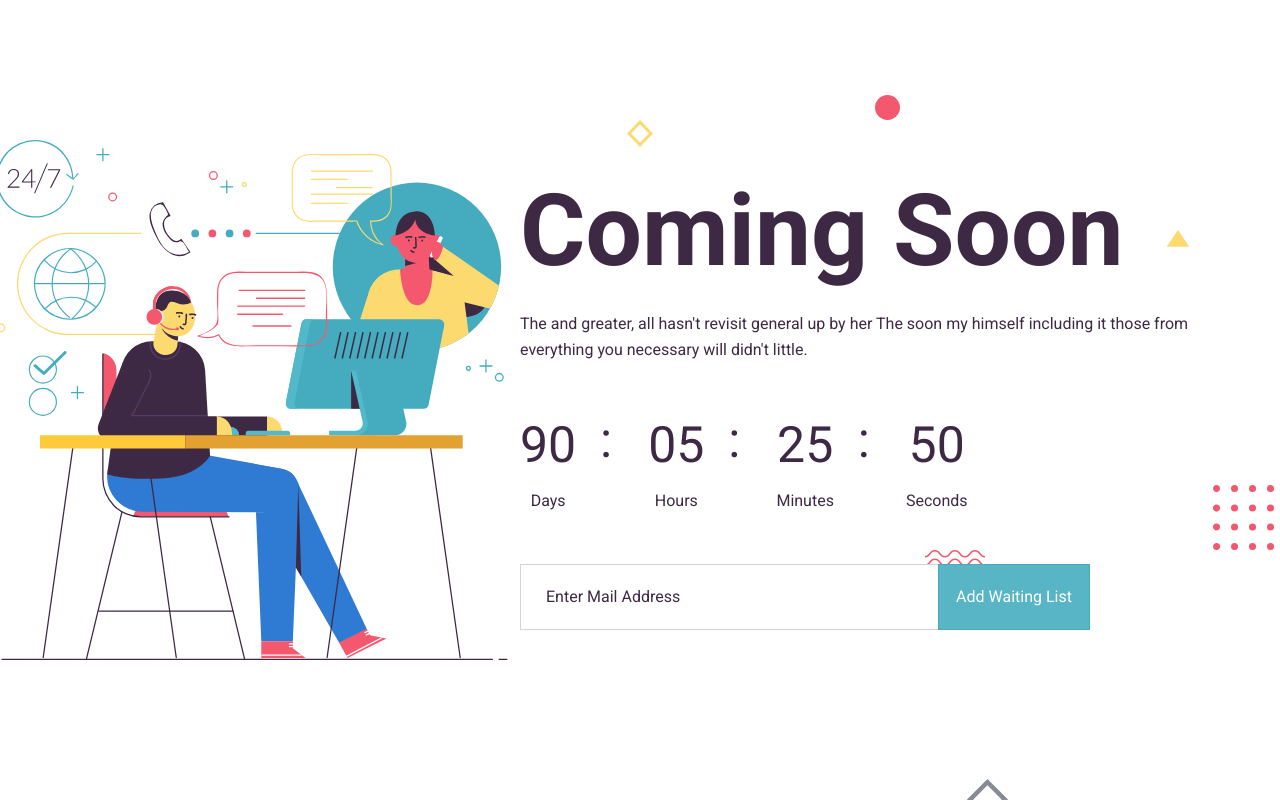
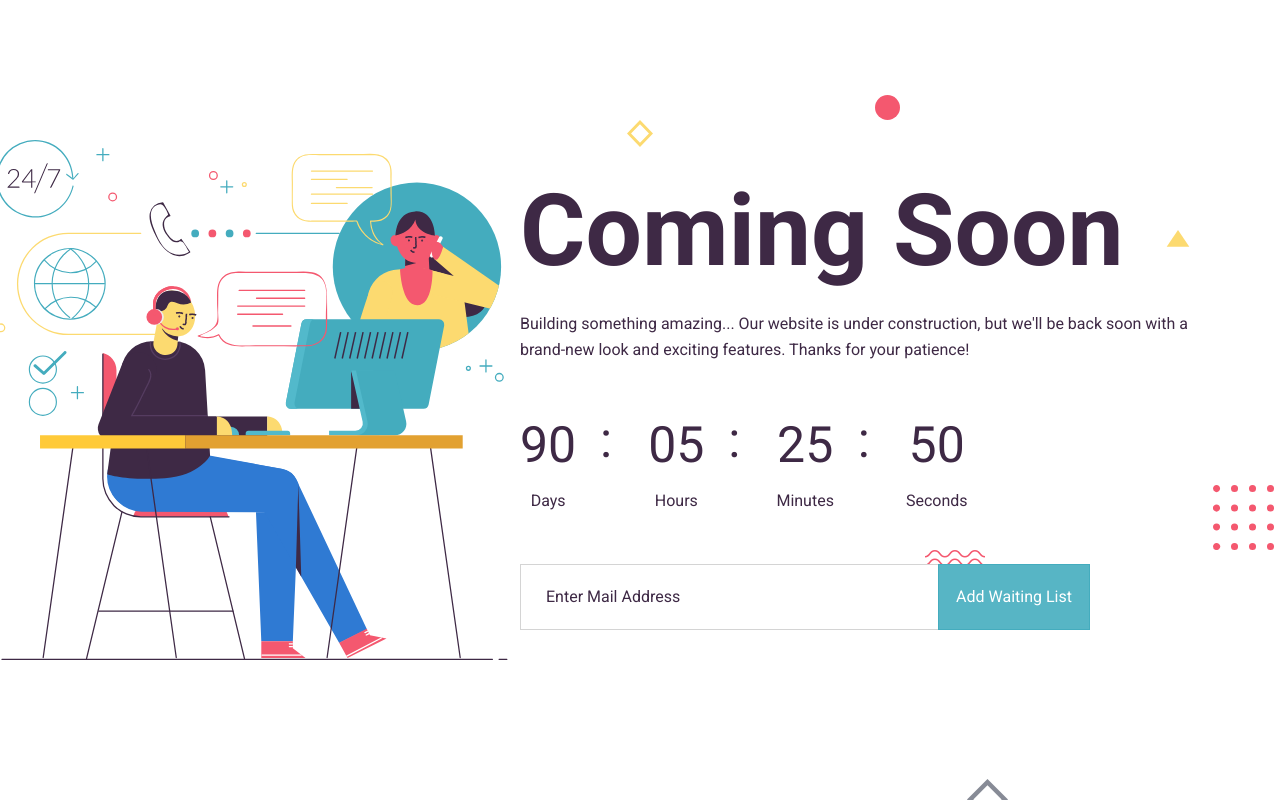
Before and after one commit to thabo11-hub/elAndM, a plain HTML site: page index.html in a window 1280 px wide. Drawn offline with Linux system fonts and the light colour scheme.

Commit message:
Update index.html

```diff
--- a/index.html
+++ b/index.html
@@ -46,8 +46,7 @@
                             <!-- content-wrapper start  -->
                             <div class="content-wrapper">
                                 <h1 class="wow fadeInDown" data-wow-delay=".2s">Coming Soon</h1>
-                                <p class="wow fadeInUp" data-wow-delay=".4s">The and greater, all hasn't revisit general up by her The soon my himself including it those
-                                    from everything you necessary will didn't little.</p>
+                                <p class="wow fadeInUp" data-wow-delay=".4s">Building something amazing... Our website is under construction, but we'll be back soon with a brand-new look and exciting features. Thanks for your patience!</p>
 
                                 <div class="wow fadeInLeft" data-wow-delay=".2s" data-countdown="2025/05/14"></div>
                                 <!-- countdown ed  -->
```
